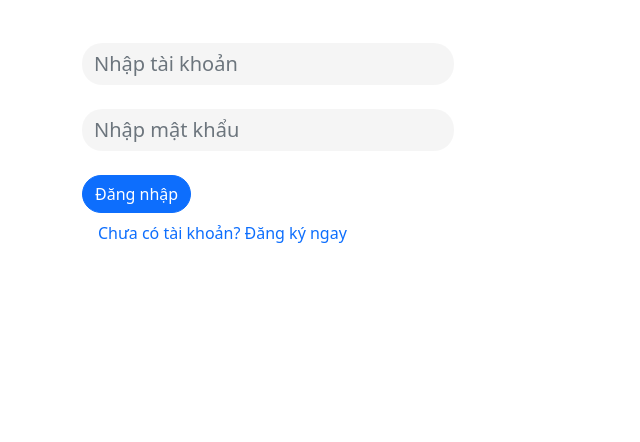
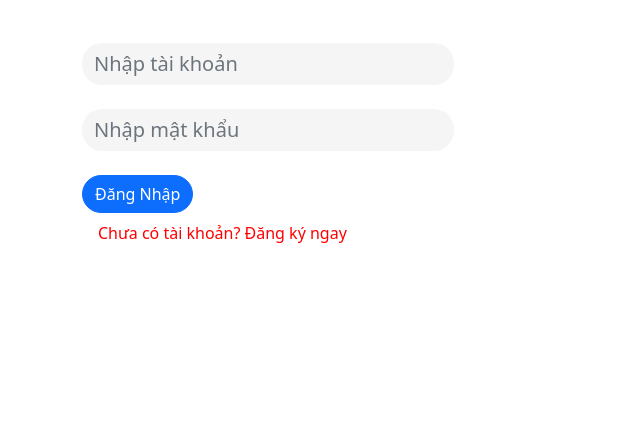
Before and after one commit to dopagovn/learning, a PHP site: page / in a window 1280 px wide. Shown: the part 312-754 px from the top of the page, without its empty margins (0-640 px from the left). Run offline with PHP 8.4, Linux system fonts and the light colour scheme.

Commit message:
mot vai thay doi nho

```diff
--- a/frontend/style.css
+++ b/frontend/style.css
@@ -62,4 +62,9 @@ body{
 
 .login-form .btnLogin {
     border-radius: 50px;
+
 }
+
+.login-form .nav-link {
+    color: red;
+}
--- a/index.php
+++ b/index.php
@@ -20,11 +20,8 @@
             <form method="$_POST" action="./chat.php">
                 <input id="username" class="form-control" type="text" placeholder="Nhập tài khoản"><br>
                 <input id="password" class="form-control" type="password" placeholder="Nhập mật khẩu"><br>
-                <input type="submit" class="btnLogin btn btn-primary" value="Đăng nhập">
-                <a href="./register.php" class="nav-link">Chưa có tài khoản? Đăng ký ngay</a>
+                <input class="btnLogin btn btn-primary" type="button" name="" value="Đăng Nhập"><br>
+                <a href="./register.php" class="reg-link nav-link">Chưa có tài khoản? Đăng ký ngay</a>
             </form>
-
-
         </div>
-
 </div>
```
Also changed, not shown: 1 other file.
